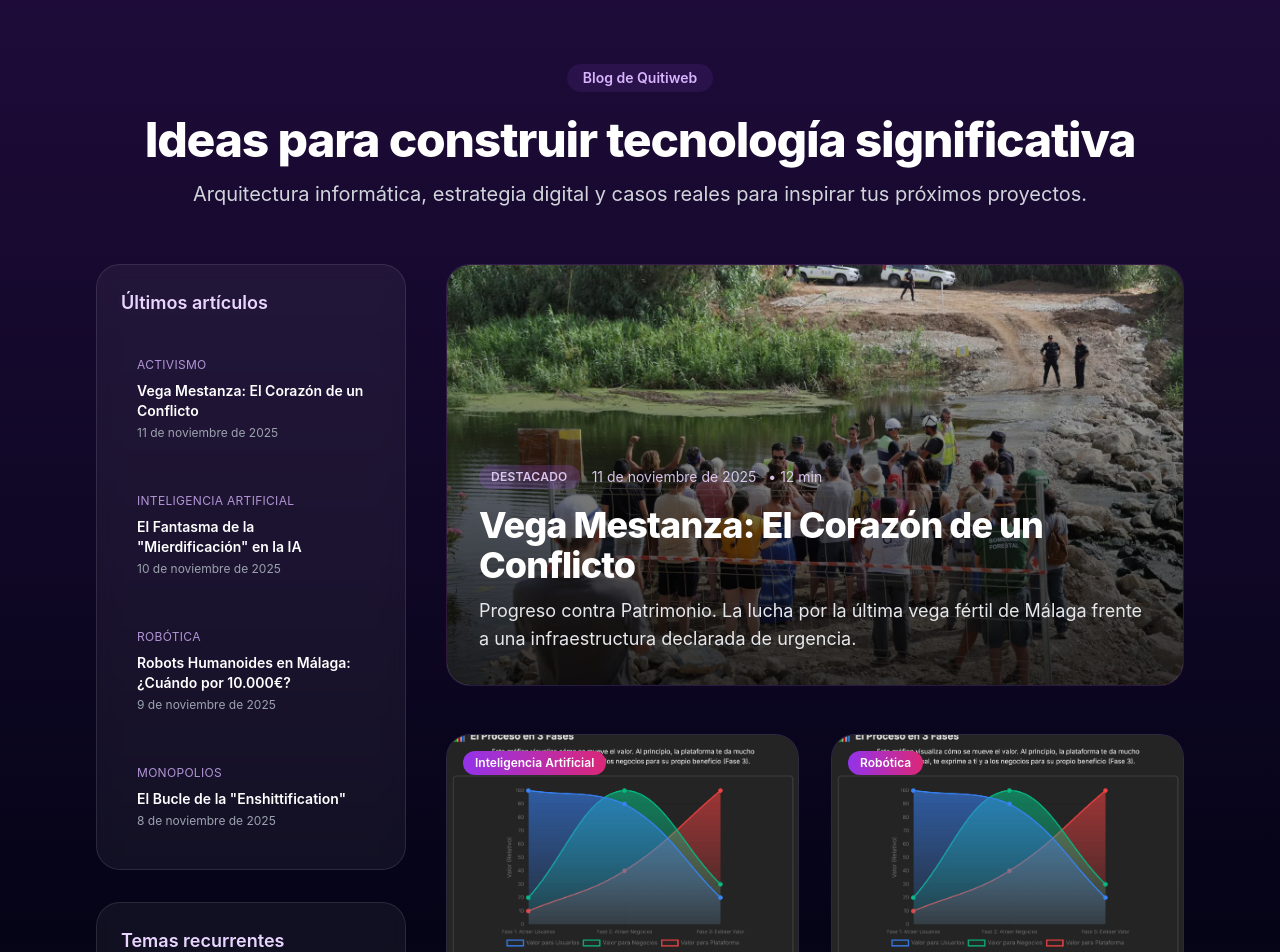
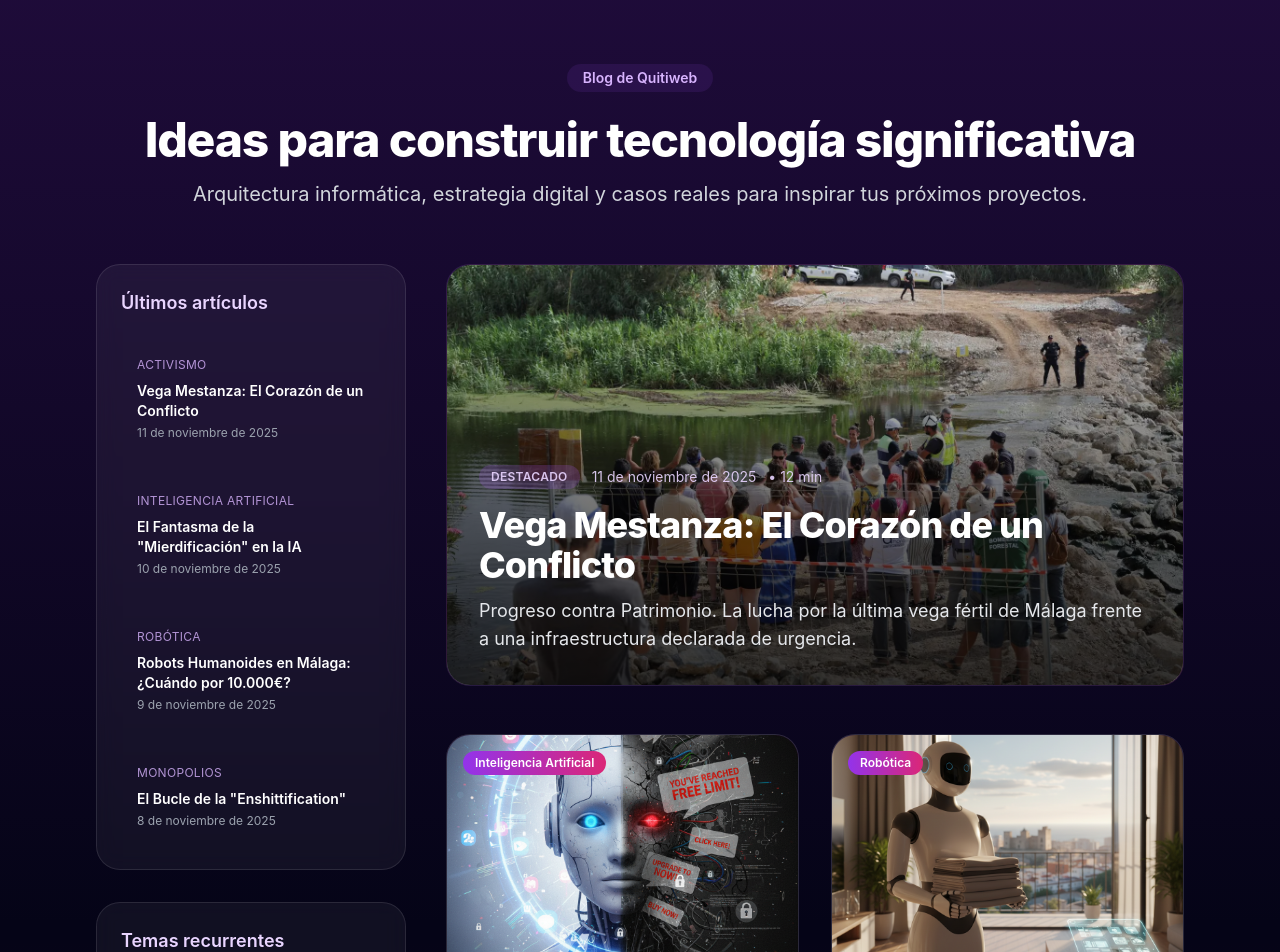
Before and after one commit to Quitiweb/qw-landing, a React (Vite) app: page /blog in a window 1280 px wide. Shown: the top 952 px of the page. Built offline with nearby package versions, Linux system fonts and the light colour scheme.

Commit message:
Updated new posts pics.

```diff
--- a/src/data/blogPosts.js
+++ b/src/data/blogPosts.js
@@ -16,7 +16,7 @@ export const postsMetadata = [
     date: '2025-11-11',
     readTime: '12 min',
     category: 'Activismo',
-  image: '/blog/mestanza.png',
+    image: '/blog/mestanza.png',
     author: 'Quitiweb',
     tags: ['Activismo', 'Infraestructura', 'Málaga'],
     featured: true,
@@ -30,7 +30,7 @@ export const postsMetadata = [
     date: '2025-11-10',
     readTime: '7 min',
     category: 'Inteligencia Artificial',
-    image: '/blog/mierdificacion.png',
+  image: '/blog/mierdificacion-ia.png',
     author: 'Quitiweb',
     tags: ['IA', 'Monopolios', 'Futuro'],
     featured: false,
@@ -44,7 +44,7 @@ export const postsMetadata = [
     date: '2025-11-09',
     readTime: '6 min',
     category: 'Robótica',
-    image: '/blog/mierdificacion.png',
+  image: '/blog/robots-humanoides.png',
     author: 'Quitiweb',
     tags: ['Robótica', 'IA', 'Futuro'],
     featured: false,
@@ -58,7 +58,7 @@ export const postsMetadata = [
     date: '2025-11-08',
     readTime: '8 min',
     category: 'Monopolios',
-  image: '/blog/mierdificacion.png',
+    image: '/blog/mierdificacion.png',
     author: 'Quitiweb',
     tags: ['Monopolios', 'Plataformas', 'Estrategia'],
     featured: false,
```
Also changed, not shown: public/blog/mierdificacion-ia.png (added), public/blog/robots-humanoides.png (added).
